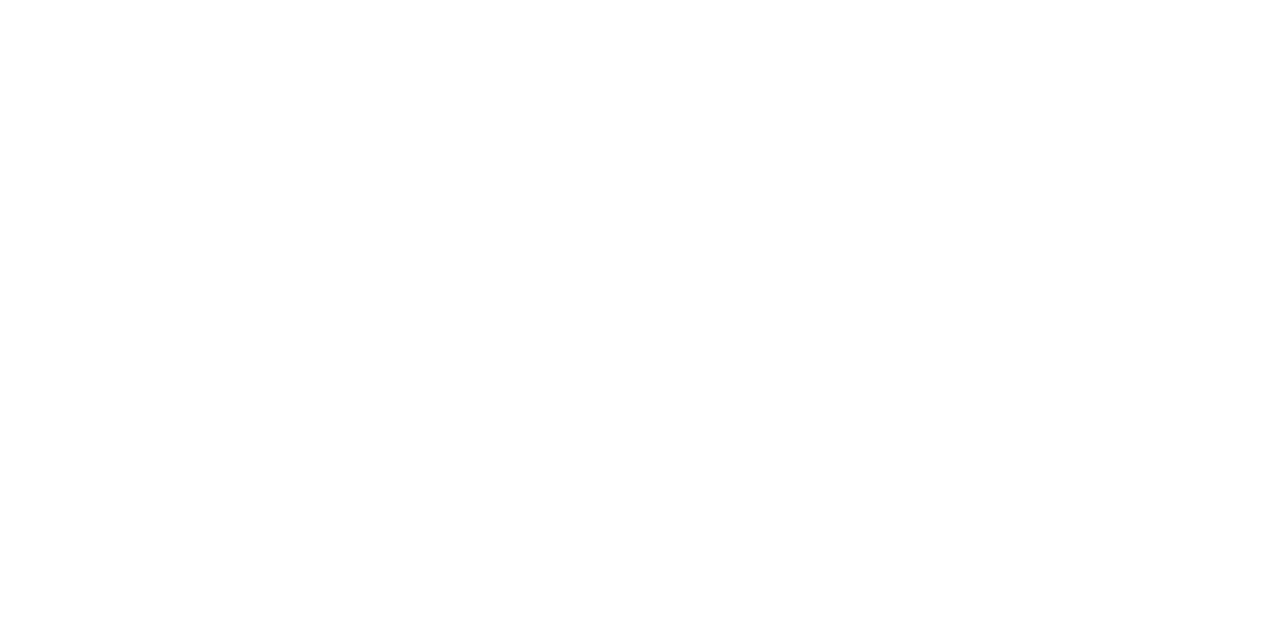
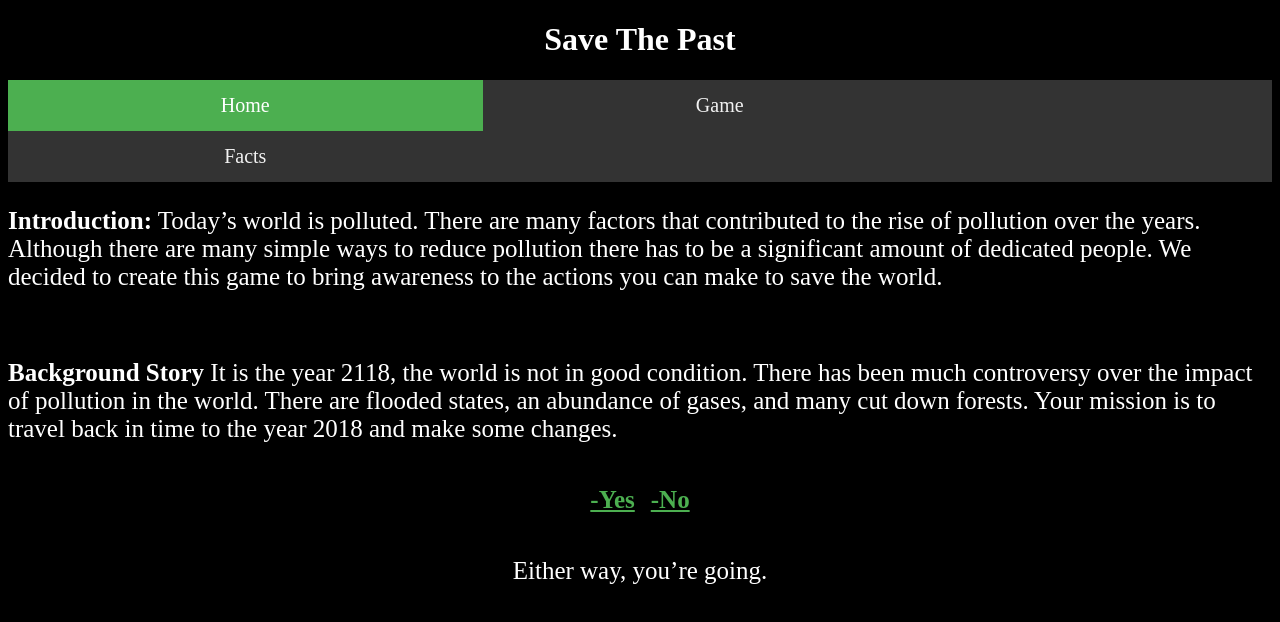
Before and after one commit to iamBookworm/SavethePast, a plain HTML site: page index.html in a window 1280 px wide. Drawn offline with Linux system fonts and the light colour scheme.

Commit message:
updating files

```diff
--- a/index.html
+++ b/index.html
@@ -1,3 +1,32 @@
-<!Doctype html>
+<!--SavethePast-->
+<!DOCTYPE html>
 <html>
-</html>
+<head>
+<title>Save the Past</title>
+<link rel="stylesheet" type="text/css" href="style.css">
+</head>
+<body>
+<body style="background-color:black;">
+<h1 align="center"; strong>Save The Past</h1>
+<div class="topnav">
+  <a class="active" href="index.html">Home</a>
+  <a href="game.html">Game</a>
+  <a href="facts.html">Facts</a>
+</div>
+
+<p><strong>Introduction:</strong>  Today’s world is polluted. There are many factors that contributed to the rise of pollution over the years. Although there are many
+simple ways to reduce pollution there has to be a significant amount of dedicated people. We decided to create this game to bring awareness to the
+actions you can make to save the world.</p>
+&nbsp
+<p><strong>Background Story</strong>  It is the year 2118, the world is not in good condition. There has been much controversy over the impact of pollution
+  in the world. There are flooded states, an abundance of gases, and many cut down forests. Your mission is to travel back in time to the year 2018
+  and make some changes.</p>
+&nbsp &nbsp
+<div id="links" align="center">
+  <strong><a href="game.html">-Yes</a></strong>&nbsp &nbsp
+  <strong><a href="game.html">-No</a></strong>
+</div>
+&nbsp &nbsp
+<p align="center">Either way, you’re going.</p>
+</div>
+</body>
--- /dev/null
+++ b/style.css
@@ -0,0 +1,44 @@
+
+/* Add a black background color to the top navigation */
+.topnav {
+    background-color: #333;
+    overflow: hidden;
+}
+
+/* Style the links inside the navigation bar */
+.topnav a {
+    float: left;
+    color: #f2f2f2;
+    text-align: center;
+    padding: 14px 16px;
+    text-decoration: none;
+    font-size: 20px;
+    width: 442.5px;
+}
+
+/* Change the color of links on hover */
+.topnav a:hover {
+    background-color: #ddd;
+    color: black;
+}
+
+/* Add a color to the active/current link */
+.topnav a.active {
+    background-color: #4CAF50;
+    color: white;
+}
+
+
+h1 {
+  color: white;
+}
+
+p {
+  color: white;
+  font-size: 25px;
+}
+
+a {
+  font-size: 25px;
+  color: #4CAF50;
+}
```
Also changed, not shown: facts.html (added, +41 -0 lines), game.html (added, +21 -0 lines).
